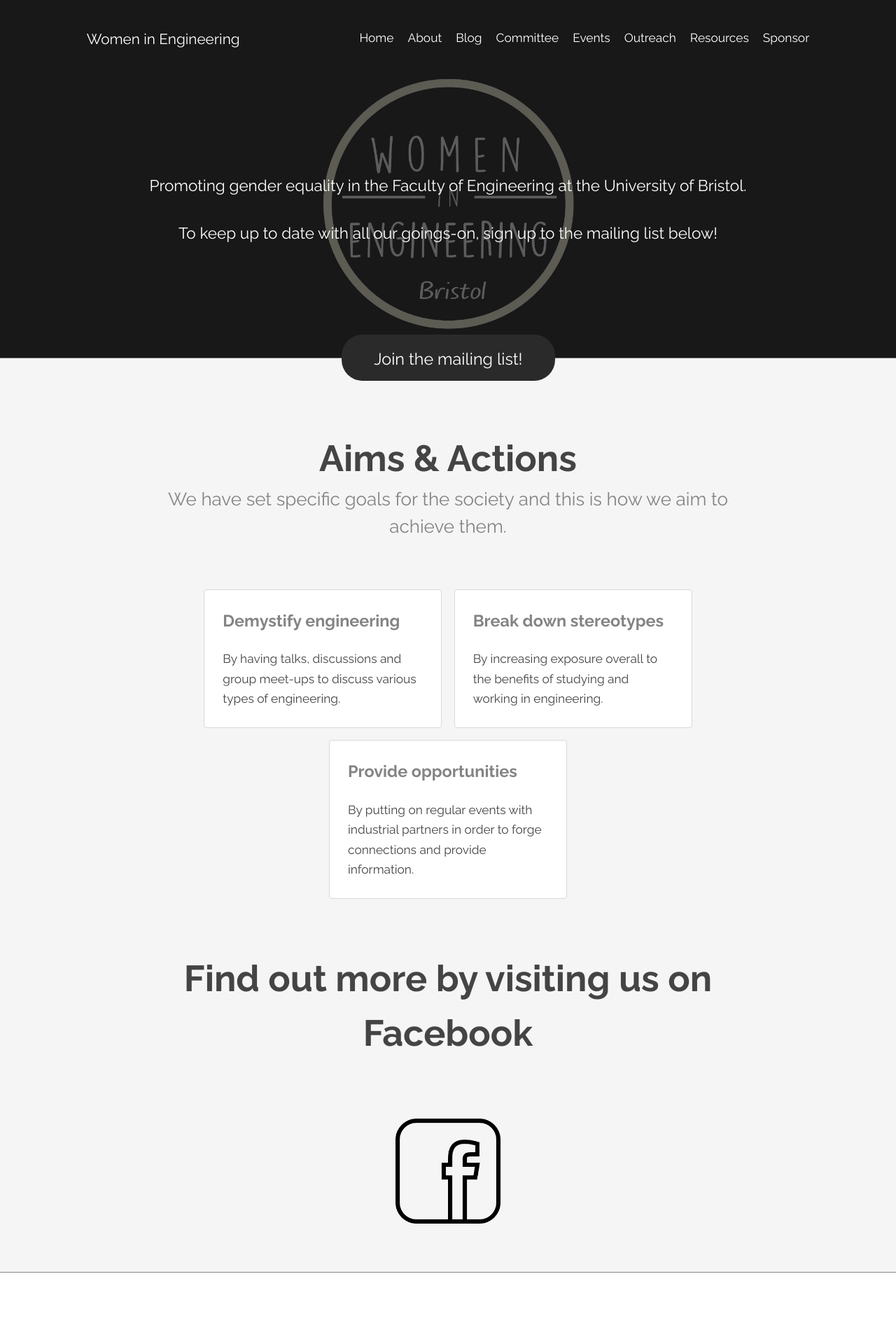
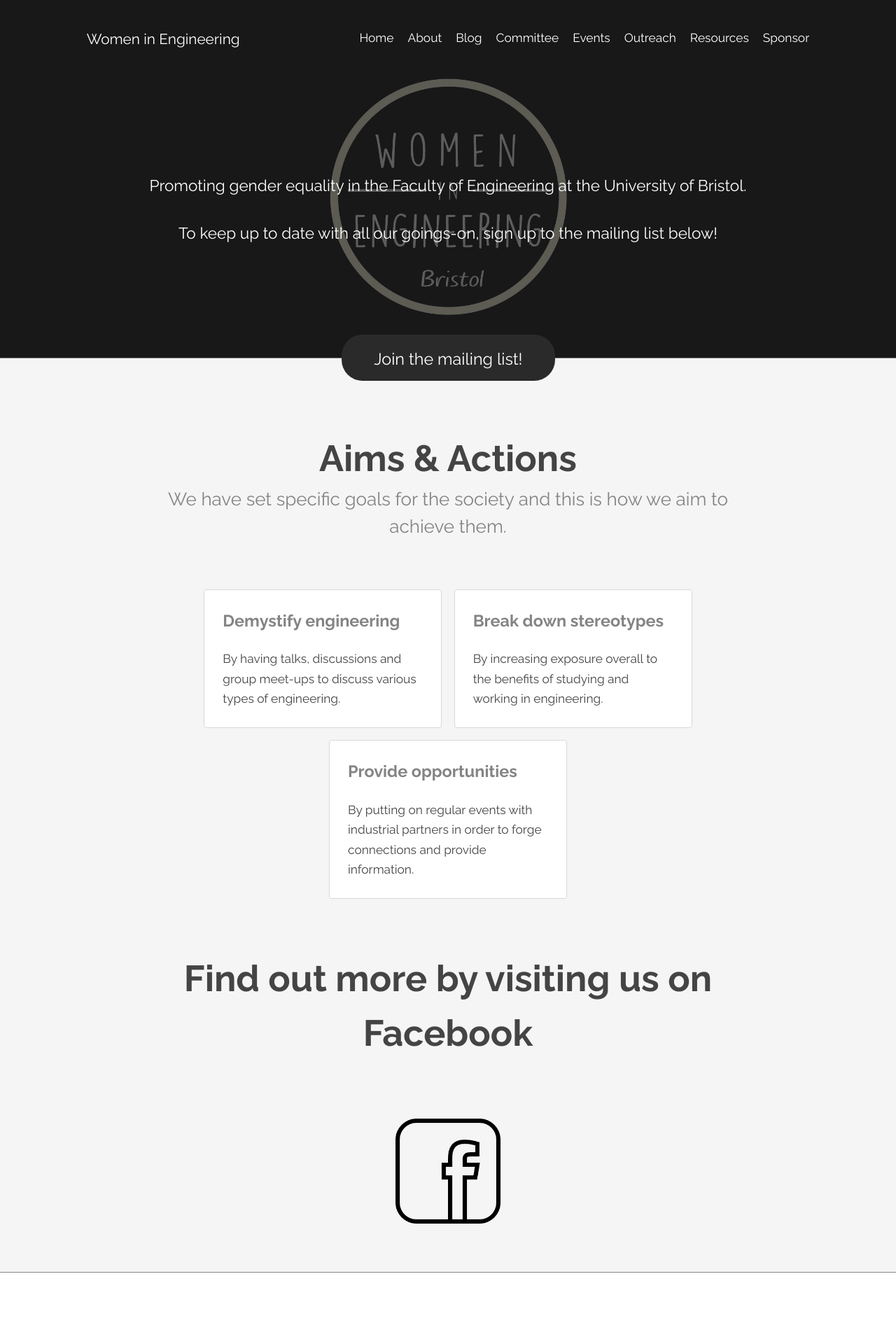
Before and after one commit to aatina/wiebristol.github.io, a Jekyll site: the page built from index.md, in a window 1280 px wide. Shown: the top 1920 px of the page at 70% size. Built offline with Jekyll 4.4.1, drawn with Linux system fonts in a browser that asks for light colours.

Commit message:
Bug fix: Page banner background logo.

```diff
--- a/_sass/_style.scss
+++ b/_sass/_style.scss
@@ -540,8 +540,8 @@ header.main {
 	height: 400px;
 
 	.bg {
-		width: 50%;
-		height: 90%;
+		width: 90%;
+		height: 85%;
 		position: absolute;
 		left: 50%;
 
@@ -549,7 +549,9 @@ header.main {
 			margin-left: -100%;
 			position: relative;
 			width: auto;
-			height: 100%;
+      max-width: 100%;
+			height: auto;
+      max-height: 100%;
       opacity: 0.3;
 		}
 	}
```
